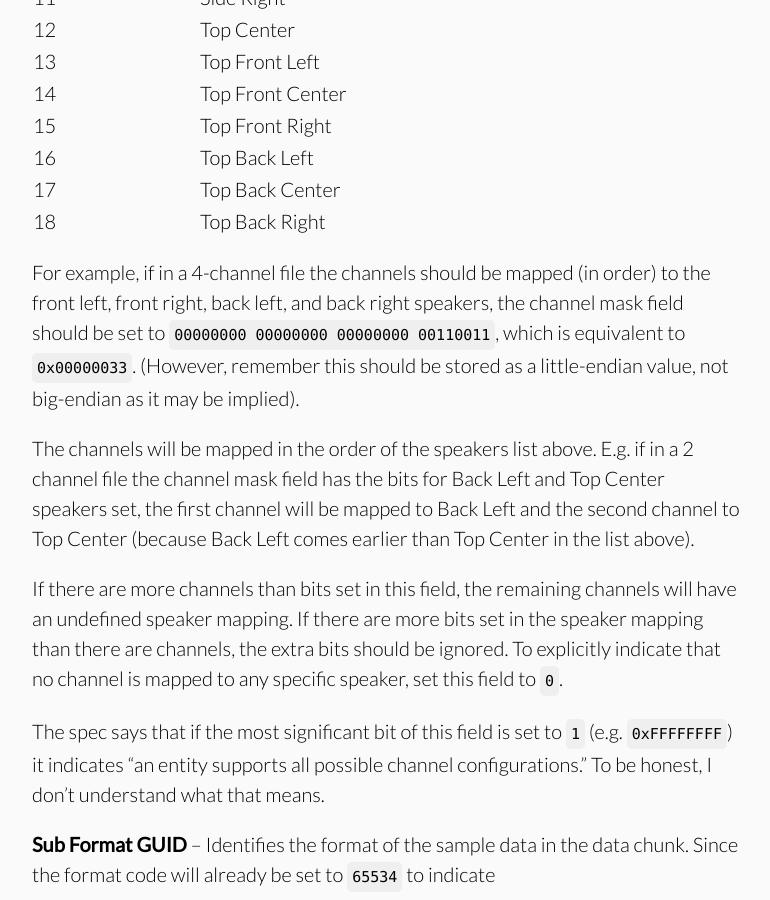
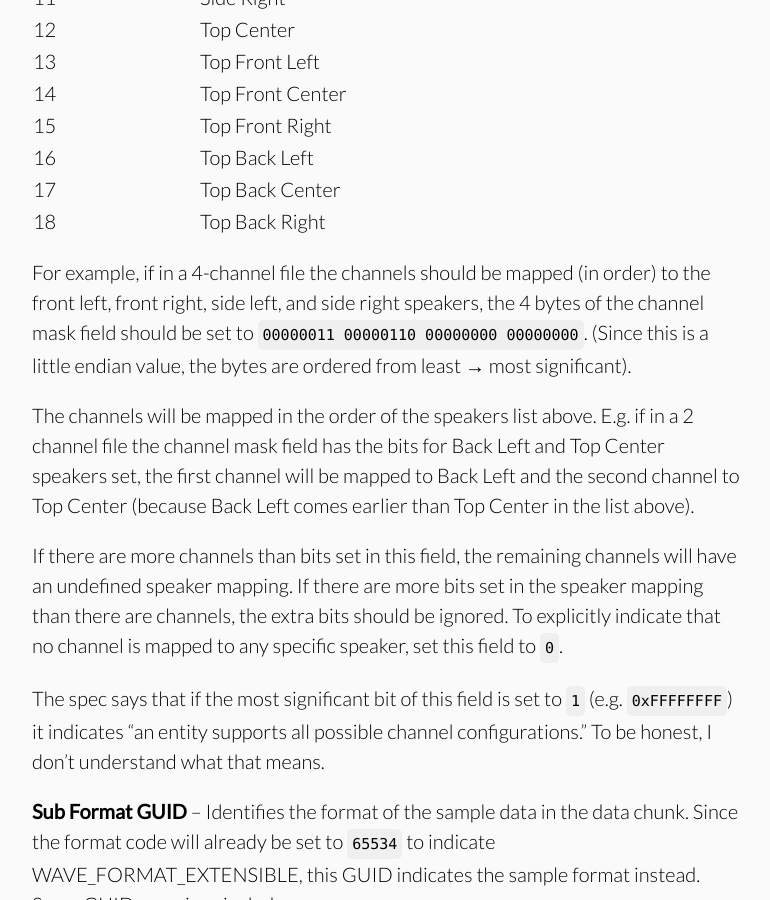
Before and after one commit to jstrait/wavefile, a Jekyll site: the page built from how_wave_files_work.html, in a window 1280 px wide and 900 px high, scrolled down 8604 px. Shown: the whole window, without its empty margins (254-1024 px from the left). Built offline with Jekyll 4.4.1, drawn with Linux system fonts in a browser that asks for light colours; some web fonts are replaced.

Commit message:
Displaying little endian value as little endian
The previous version of this paragraph seemed confusing because it
required the reader to convert the value from big endian to little
endian in their head. To further try to make the example more
clear, the set of speakers is being changed to values that are
spread over 2 bytes.

```diff
--- a/how_wave_files_work.html
+++ b/how_wave_files_work.html
@@ -346,7 +346,7 @@ and Data Specifications 1.0, August 1991</a></li>
       </tr>
     </table>
   </div>
-  </p>For example, if in a 4-channel file the channels should be mapped (in order) to the front left, front right, back left, and back right speakers, the channel mask field should be set to <code>00000000 00000000 00000000 00110011</code>, which is equivalent to <code>0x00000033</code>. (However, remember this should be stored as a little-endian value, not big-endian as it may be implied).</p>
+  </p>For example, if in a 4-channel file the channels should be mapped (in order) to the front left, front right, side left, and side right speakers, the 4 bytes of the channel mask field should be set to <code>00000011 00000110 00000000 00000000</code>. (Since this is a little endian value, the bytes are ordered from least &rarr; most significant).</p>
   <p>The channels will be mapped in the order of the speakers list above. E.g. if in a 2 channel file the channel mask field has the bits for Back Left and Top Center speakers set, the first channel will be mapped to Back Left and the second channel to Top Center (because Back Left comes earlier than Top Center in the list above).</p>
   <p>If there are more channels than bits set in this field, the remaining channels will have an undefined speaker mapping. If there are more bits set in the speaker mapping than there are channels, the extra bits should be ignored. To explicitly indicate that no channel is mapped to any specific speaker, set this field to <code>0</code>.</p>
   <p>The spec says that if the most significant bit of this field is set to <code>1</code> (e.g. <code>0xFFFFFFFF</code>) it indicates &ldquo;an entity supports all possible channel configurations.&rdquo; To be honest, I don&rsquo;t understand what that means.</p>
```
